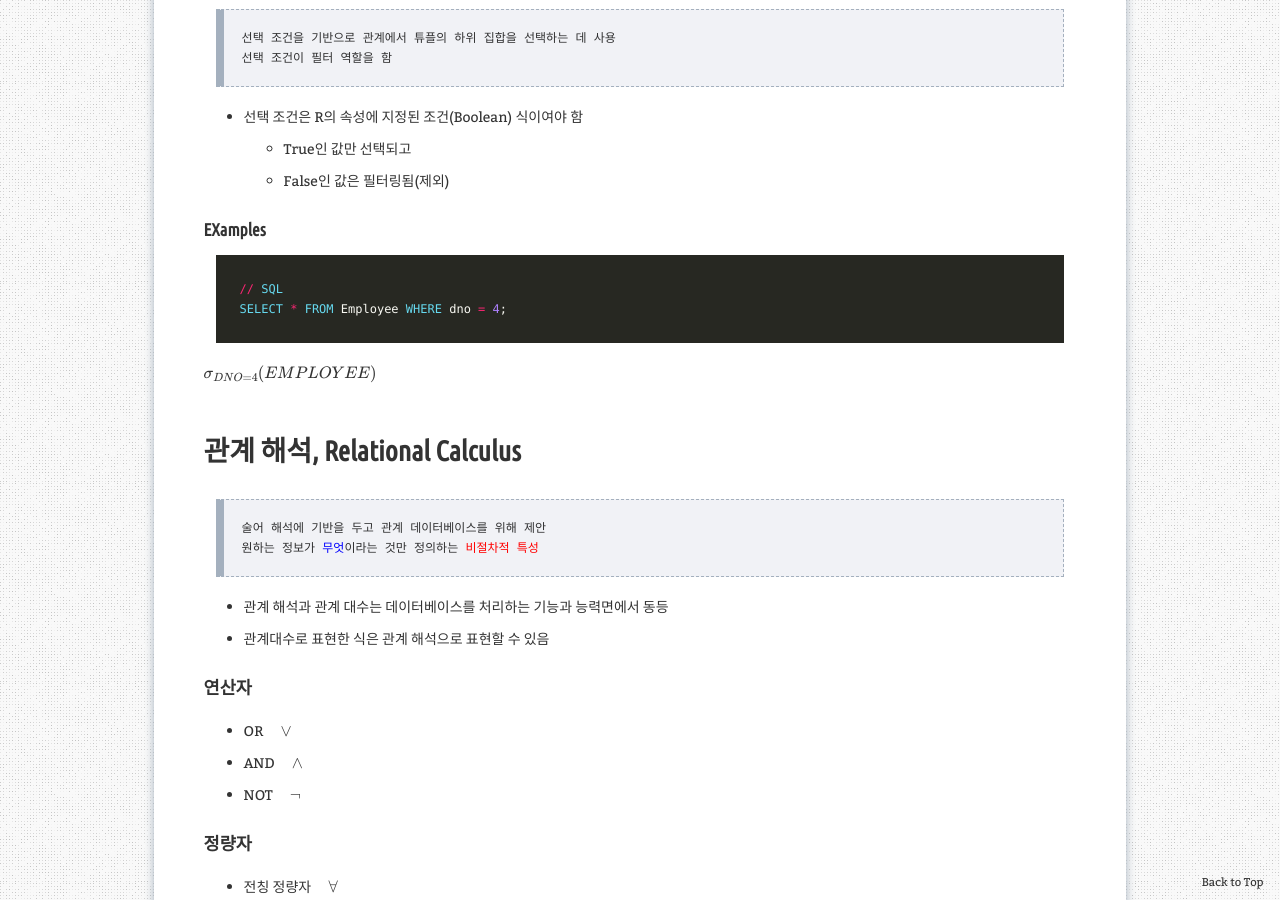
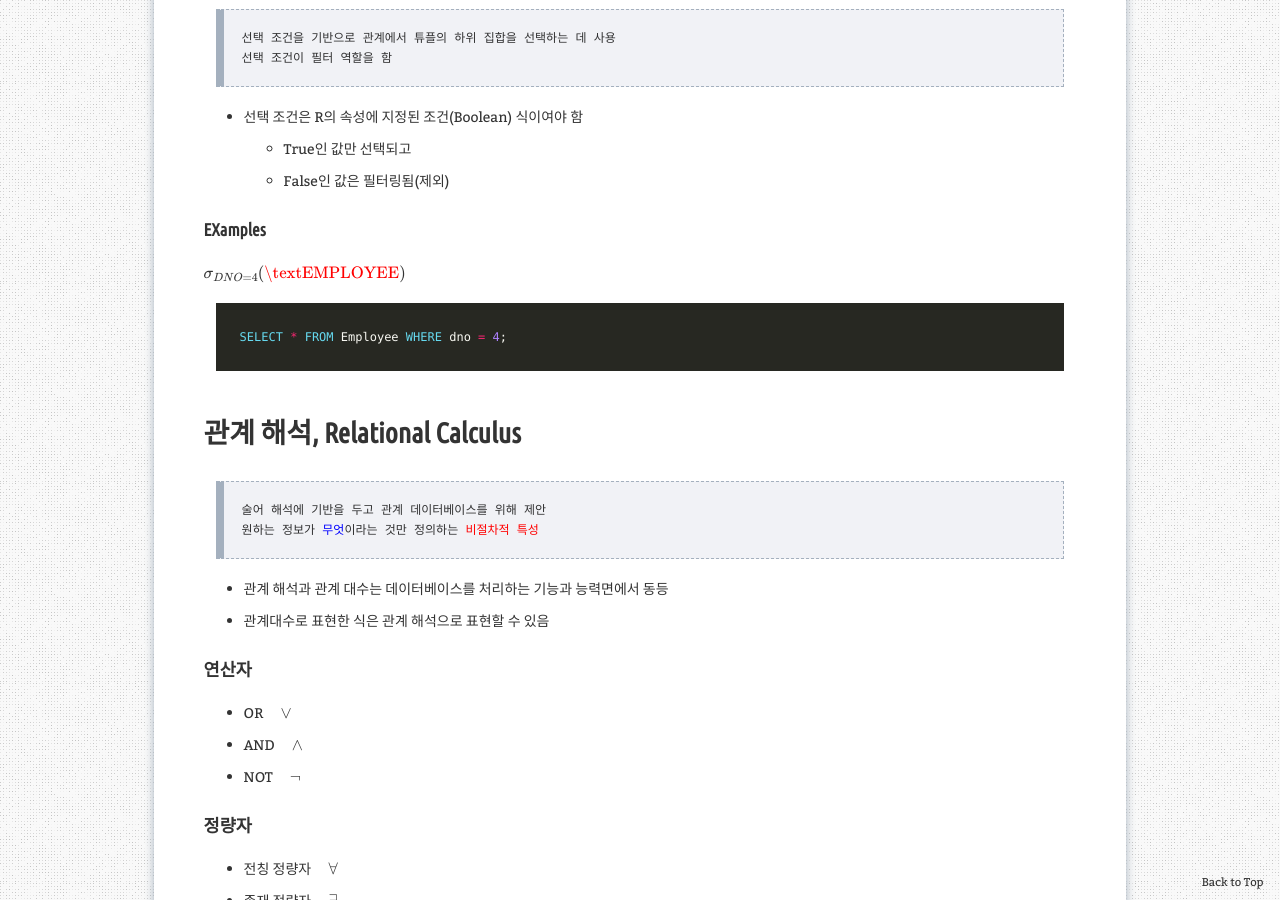
Before and after one commit to aristohyun/aristohyun.github.io, a Jekyll site: the page built from _posts/2021-09-29-DBS_05.md, in a window 1280 px wide and 900 px high, scrolled down 2117 px. Built offline with Jekyll 4.4.1, drawn with Linux system fonts in a browser that asks for light colours; formulas are drawn with MathJax 3; comment, search, counter and statistics services are not loaded.

Commit message:
Update 2021-09-29-DBS_05.md

```diff
--- a/_posts/2021-09-29-DBS_05.md
+++ b/_posts/2021-09-29-DBS_05.md
@@ -73,14 +73,14 @@ redirect_from:
 
 #### EXamples
 
+$
+\sigma _ {DNO = 4}(\textEMPLOYEE)
+$
 ~~~ sql
-// SQL
 SELECT * FROM Employee WHERE dno = 4;
 ~~~
 
-$
-\sigma _ {DNO = 4}(EMPLOYEE)
-$
+
 
 
 
```
